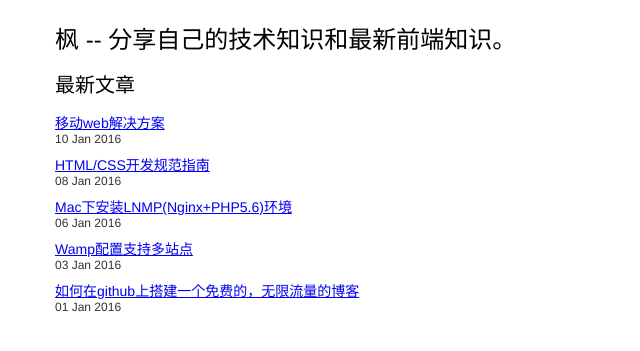
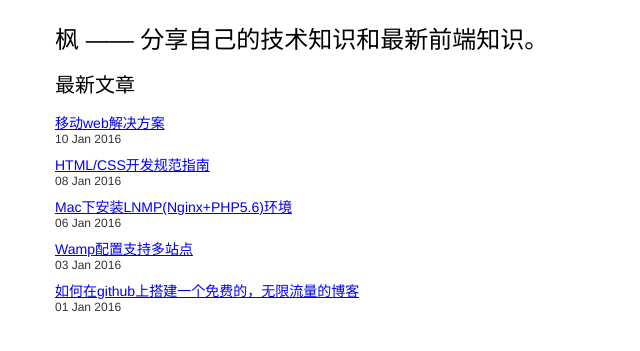
Before and after one commit to luozyiii/blog, a Jekyll site: the page built from index.html, in a window 1280 px wide. Shown: the top 351 px of the page, without its empty margins (0-640 px from the left). Built offline with Jekyll 4.4.1, drawn with Linux system fonts in a browser that asks for light colours.

```diff
--- a/index.html
+++ b/index.html
@@ -1,6 +1,6 @@
 ---
 layout: default
-title: 枫 -- 分享自己的技术知识和最新前端知识。
+title: 枫 —— 分享自己的技术知识和最新前端知识。
 ---
 
 <header class="header">
```
